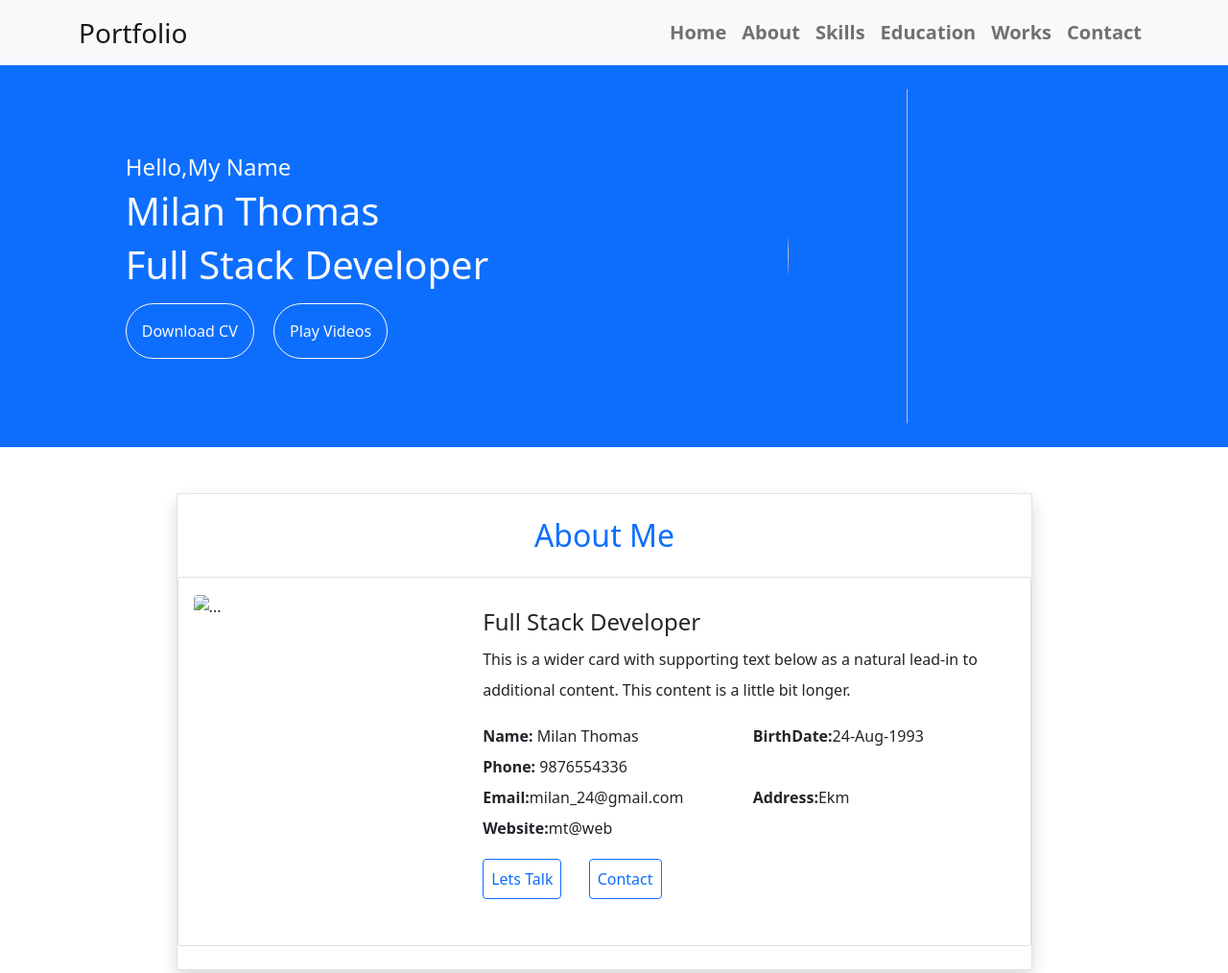
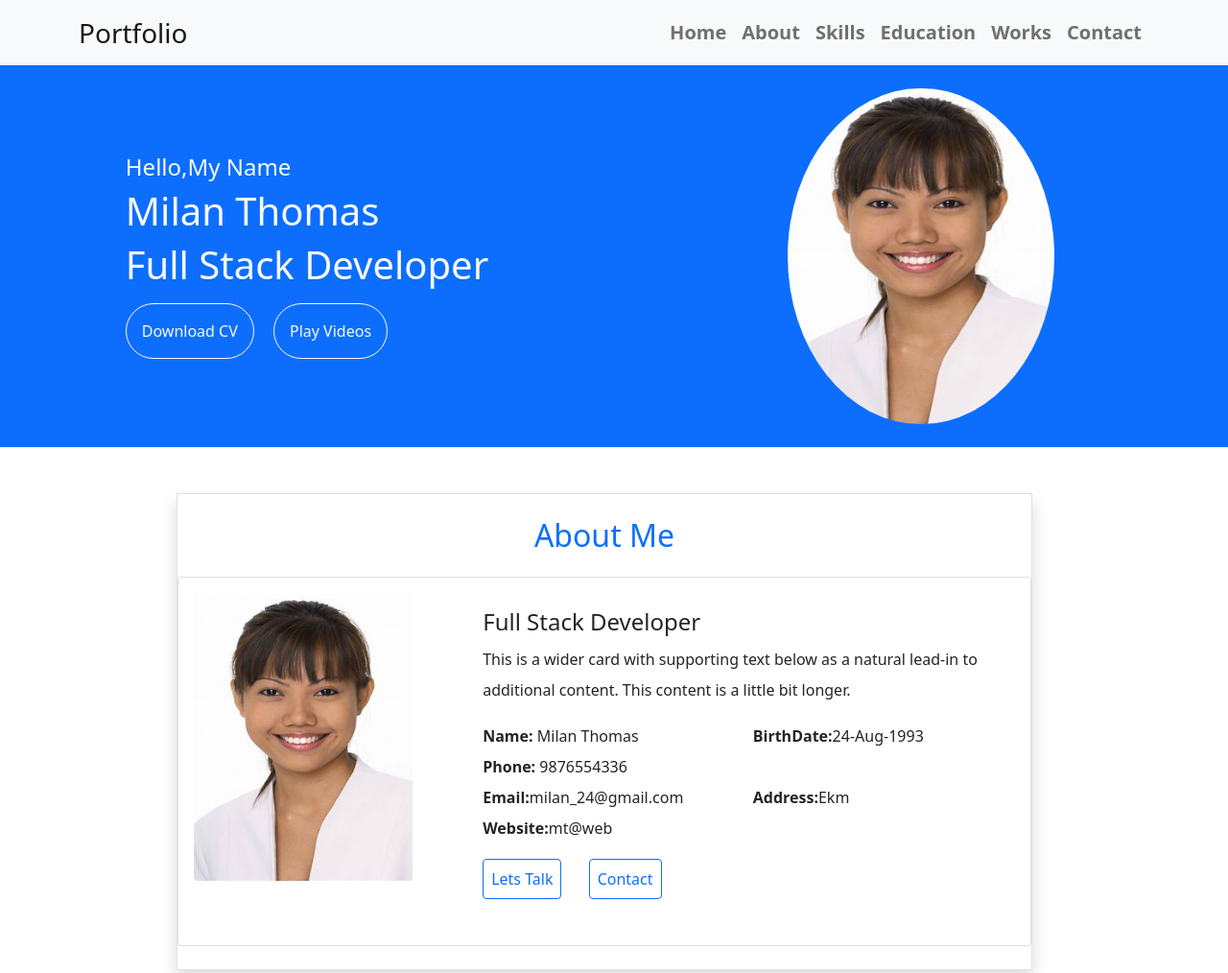
Before and after one commit to bhavyarajk/new, a plain HTML site: page HTMLMAYPORTFOLIO/index.html in a window 1280 px wide. Shown: the top 1014 px of the page at 96% size. Drawn offline with nearby package versions, Linux system fonts and the light colour scheme; files whose address does not match are found by name.

Commit message:
Update index.html
hellooo

```diff
--- a/HTMLMAYPORTFOLIO/index.html
+++ b/HTMLMAYPORTFOLIO/index.html
@@ -58,7 +58,7 @@
       <button class="btn btn-outline-light mt-2 rounded-pill p-3">Play Videos</button></div>
     </div>
     <div class="col-sm-6 d-flex justify-content-center align-items-center">
-      <img src="milan.jpg" class="rounded-circle my-4" height="350px" width="45%">
+      <img src="./images/milan.jpg" class="rounded-circle my-4" height="350px" width="45%">
     </div>
 
   </div>
@@ -69,7 +69,7 @@
       <div class="card mb-4 p-3" style="max-width: 1000px;">
   <div class="row g-0">
     <div class="col-md-4">
-      <img src="milan.jpg" height="300px" width="80%" class="rounded-start" alt="...">
+      <img src="./images/milan.jpg" height="300px" width="80%" class="rounded-start" alt="...">
     </div>
     <div class="col-md-8">
       <div class="card-body lh-lg">
```
